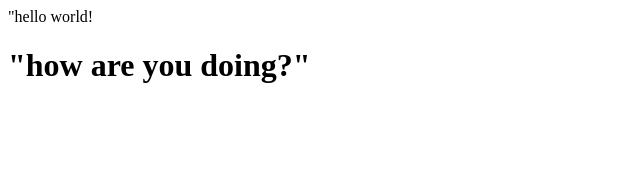
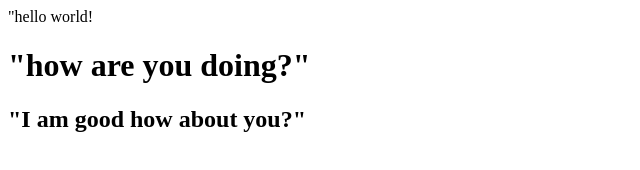
Before and after one commit to Afruzbek/c-projects, a plain HTML site: page index.html in a window 1280 px wide. Shown: the whole page, without its empty margins (0-640 px from the left). Drawn offline with Linux system fonts and the light colour scheme.

Commit message:
Latest file

```diff
--- a/index.html
+++ b/index.html
@@ -1,2 +1,3 @@
 <div>"hello world!</div>
 <h1>"how are you doing?"</h1>
+<h2>"I am good how about you?"</h2>
```
